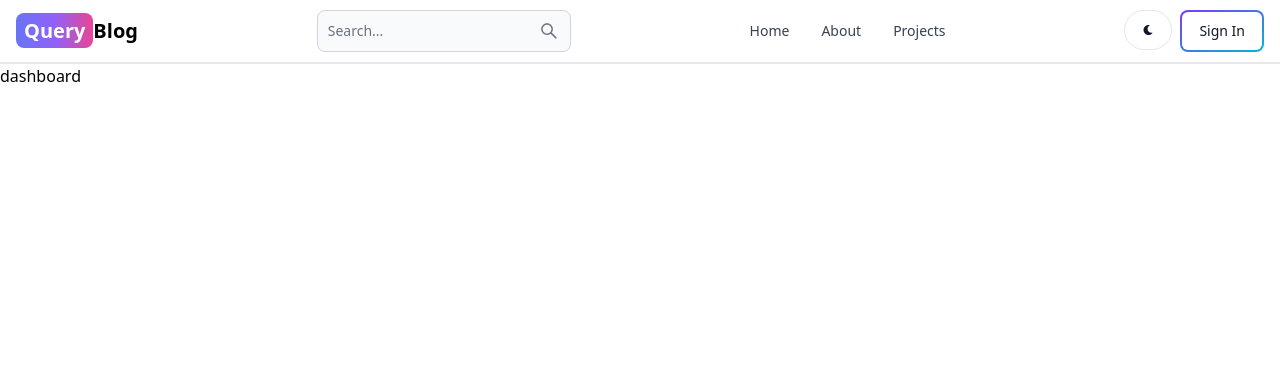
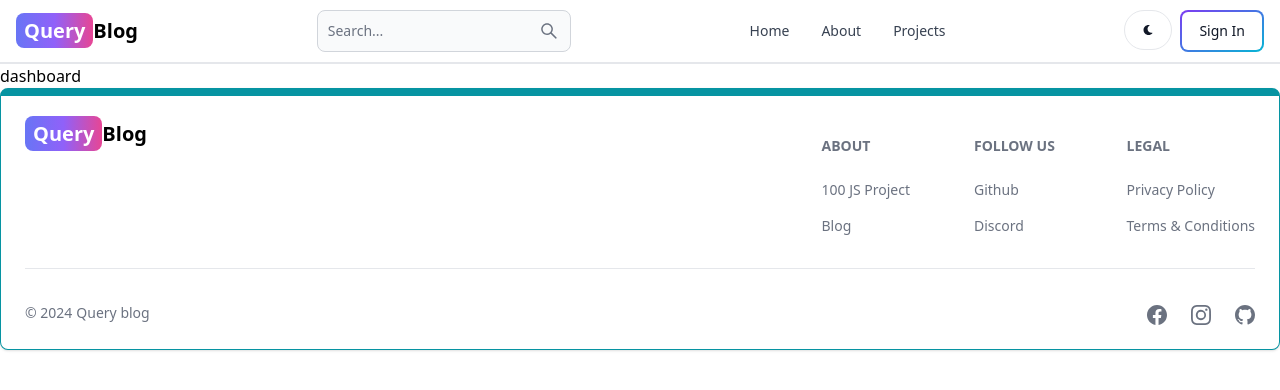
Before and after one commit to Diptamoy-Mitra/query-blog, a React (Vite) app in the folder client/: page /dashboard in a window 1280 px wide. Shown: the top 390 px of the page. Built offline with nearby package versions, Linux system fonts and the light colour scheme.

Commit message:
create and add footer component

```diff
--- a/client/src/App.jsx
+++ b/client/src/App.jsx
@@ -7,6 +7,7 @@
 import SignUp from './pages/SignUp'
 import Home from './pages/Home'
 import Header from './components/Header'
+import Footer from './components/Footer'
 
 function App() {
 
@@ -22,6 +23,7 @@
         <Route path='/projects' element={<Projects />} />
         <Route path='/dashboard' element={<Dashboard />} />
       </Routes>
+     <Footer />
     </BrowserRouter>
   )
 }
--- /dev/null
+++ b/client/src/components/Footer.jsx
@@ -0,0 +1,74 @@
+import { Footer } from 'flowbite-react'
+import React from 'react'
+import { Link } from 'react-router-dom'
+import { BsFacebook,BsInstagram, BsGithub,BsDribbble } from 'react-icons/bs'
+//2:22:12
+function FooterCom() {
+    return (
+        <Footer container className='border border-t-8 border-teal-500'>
+            <div className="w-full max-w-7xl mx-auto">
+                {/* total logo and sections content div */}
+                <div className="grid w-full justify-between sm:flex  md:grid-cols-1 ">
+
+                    {/* for logo */}
+                    <div className="">
+                        <Link to='/' className='self-center whitespace-nowrap text-lg sm:text-xl font-semibold dark:text-white '>
+                            <span className='px-2 py-1 bg-gradient-to-r from-indigo-500 via-purple-500 to-pink-500 rounded-lg text-white'>Query</span>
+                            Blog
+                        </Link>
+                    </div>
+
+                    {/* for sections */}
+                    <div className="grid grid-cols-2 gap-8 mt-4 sm:grid-cols-3 sm:gap-6">
+                        <div className="">
+                            <Footer.Title title='About' />
+                            <Footer.LinkGroup col>
+                                <Footer.Link href='/' target='_blank' rel='noopener noreferrer'>
+                                    100 JS Project
+                                </Footer.Link>
+                                <Footer.Link href='/' target='_blank' rel='noopener noreferrer'>
+                                    Blog
+                                </Footer.Link>
+                            </Footer.LinkGroup>
+                        </div>
+                        <div className="">
+                            <Footer.Title title='Follow us' />
+                            <Footer.LinkGroup col>
+                                <Footer.Link href='/' target='_blank' rel='noopener noreferrer'>
+                                    Github
+                                </Footer.Link>
+                                <Footer.Link href='/' target='_blank' rel='noopener noreferrer'>
+                                    Discord
+                                </Footer.Link>
+                            </Footer.LinkGroup>
+                        </div>
+                        <div className="">
+                            <Footer.Title title='Legal' />
+                            <Footer.LinkGroup col>
+                                <Footer.Link href='/' target='_blank' rel='noopener noreferrer'>
+                                    Privacy Policy
+                                </Footer.Link>
+                                <Footer.Link href='/' target='_blank' rel='noopener noreferrer'>
+                                    Terms & Conditions
+                                </Footer.Link>
+                            </Footer.LinkGroup>
+                        </div>
+                    </div>
+                </div>
+
+                {/* under footer  */}
+                <Footer.Divider />
+                <div className=" w-full sm:flex sm:items-center sm:justify-between">
+                    <Footer.Copyright href='#' by='Query blog' year={new Date().getFullYear()} />
+                    <div className="flex gap-6 mt-4 sm:mt-1 sm:justify-center">
+                        <Footer.Icon href='#' icon={BsFacebook} />
+                        <Footer.Icon href='#' icon={BsInstagram} />
+                        <Footer.Icon href='#' icon={BsGithub} />
+                    </div>
+                </div>
+            </div>
+        </Footer>
+    )
+}
+
+export default FooterCom
```
